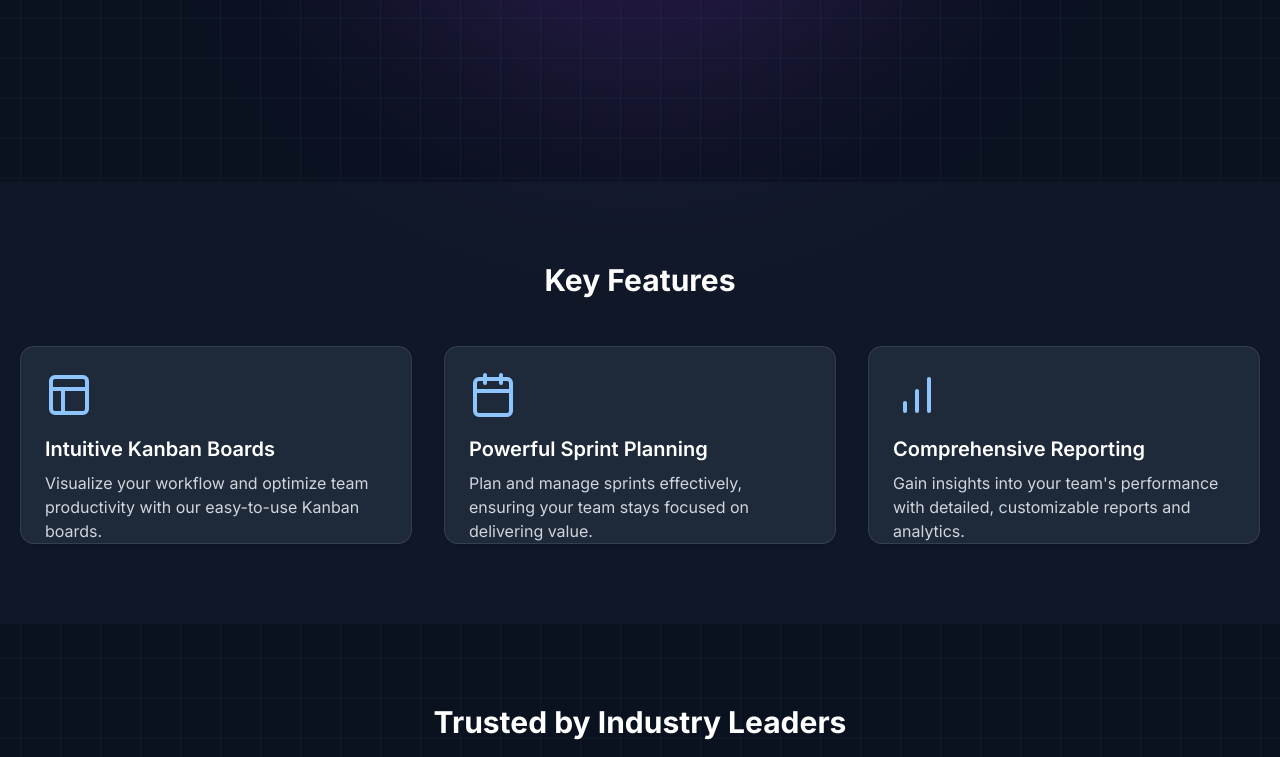
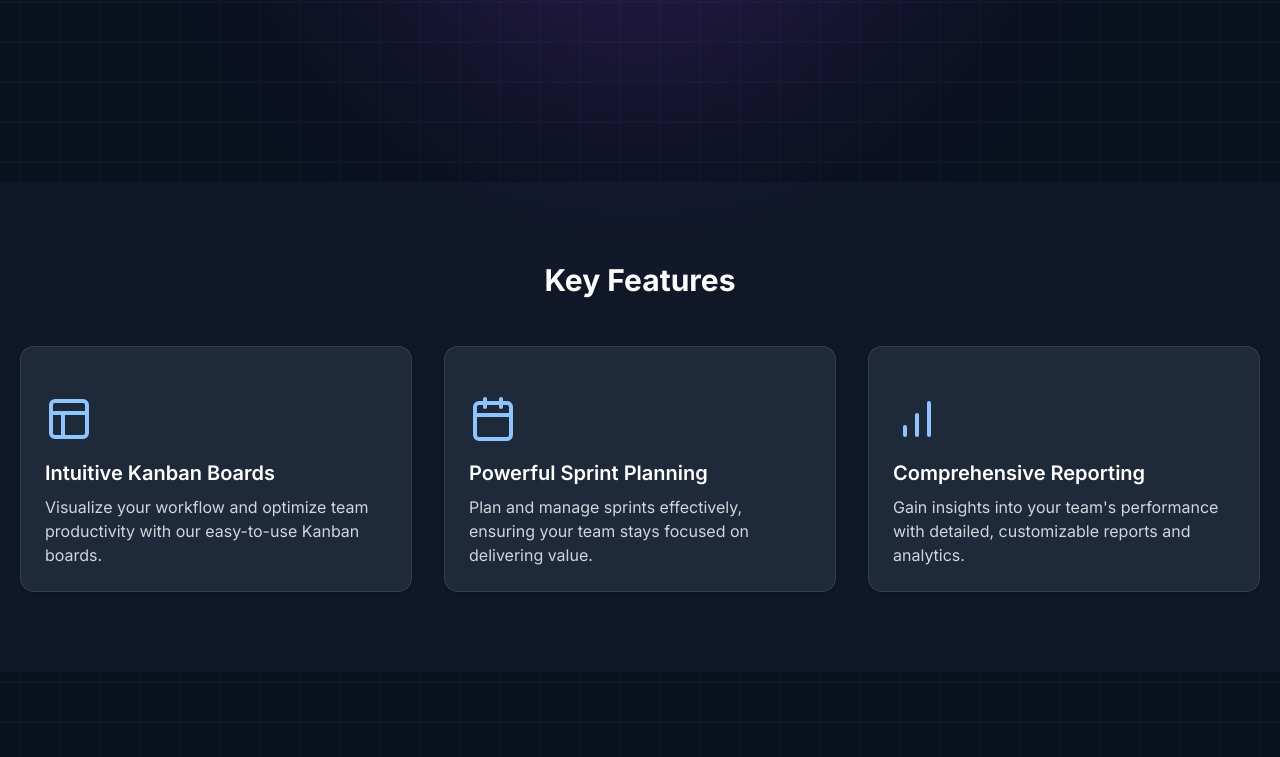
Before and after one commit to Ashish93-mrx/jiraX, a Next.js app: page / in a window 1280 px wide. Shown: the part 534-1291 px from the top of the page. Built offline with nearby package versions, Linux system fonts and the light colour scheme; no server answers.

Commit message:
fix(style) issue card2

```diff
--- a/components/ui/card.jsx
+++ b/components/ui/card.jsx
@@ -10,7 +10,7 @@
     <div
       data-slot="card"
       className={cn(
-        "bg-card text-card-foreground flex flex-col gap-6 rounded-xl border shadow-sm",
+        "bg-card text-card-foreground flex flex-col gap-6 rounded-xl border py-6 shadow-sm",
         className
       )}
       {...props} />
```
